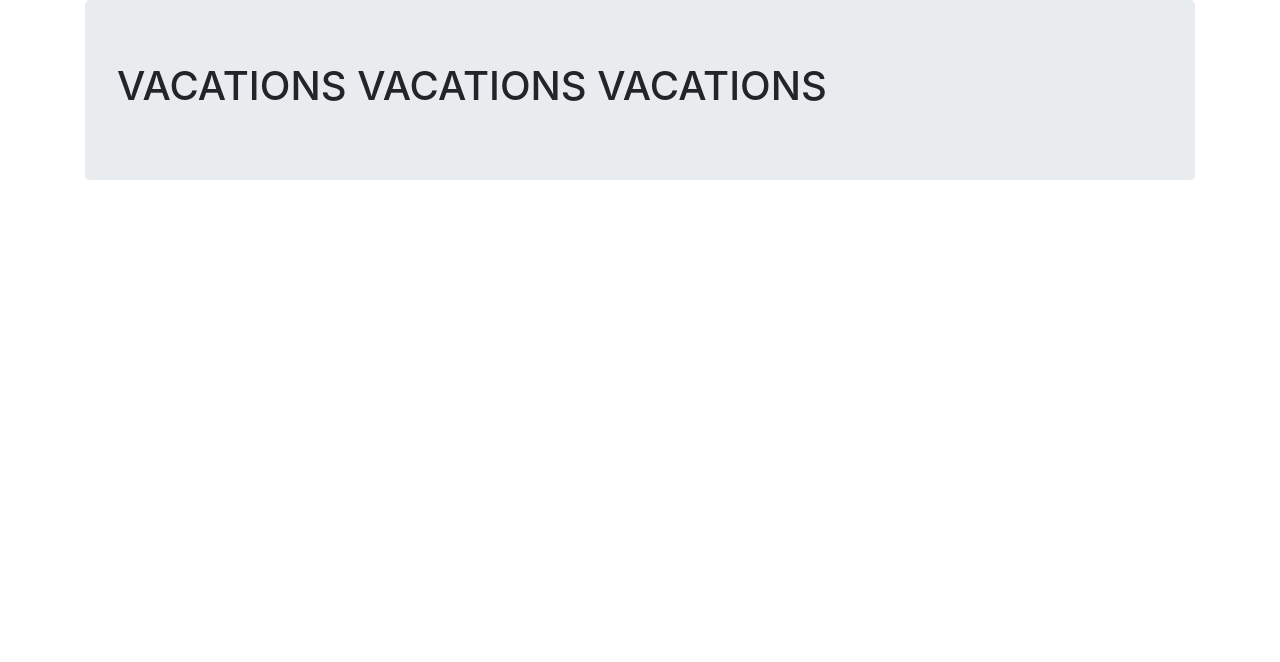
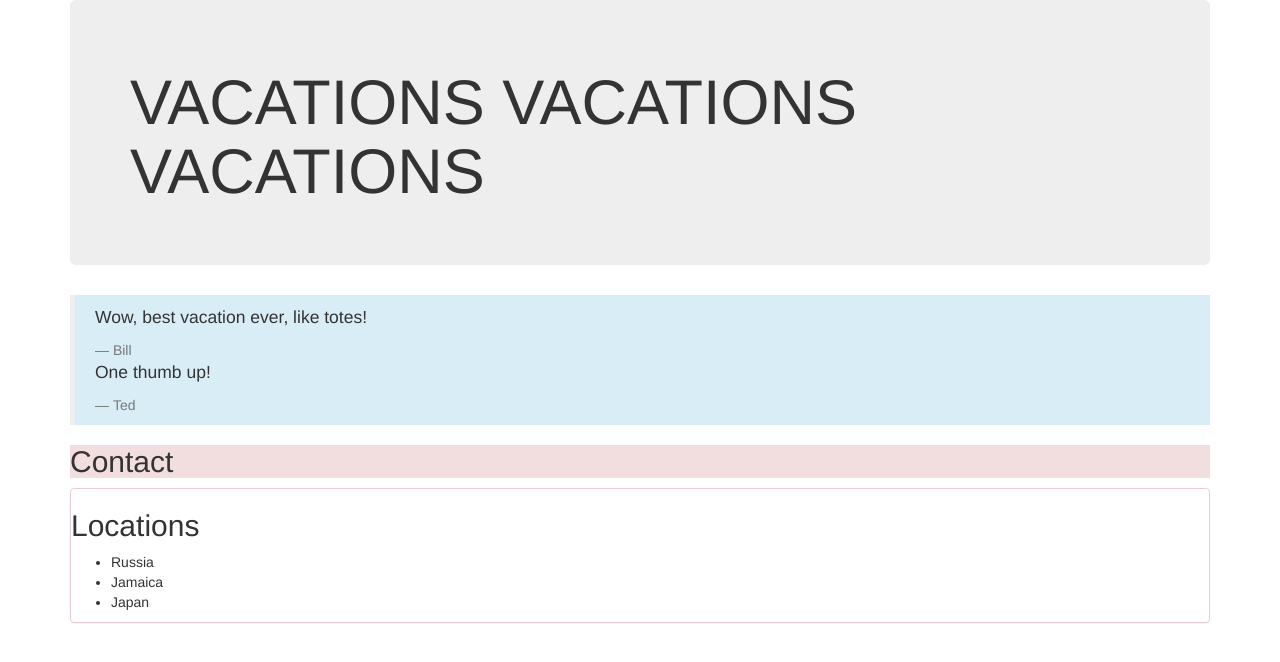
Before and after one commit to JamesBlocker/vacation-site, a plain HTML site: page index.html in a window 1280 px wide. Drawn offline with nearby package versions, Linux system fonts and the light colour scheme.

Commit message:
add locations and contacts sections, add panel, blockquotes and color styling

```diff
--- a/index.html
+++ b/index.html
@@ -2,15 +2,37 @@
 <html>
   <head>
     <link href="css/styles.css" rel="stylesheet" type="text/css">
-    <link rel="stylesheet" href="https://maxcdn.bootstrapcdn.com/bootstrap/4.0.0-beta/css/bootstrap.min.css" integrity="sha384-/Y6pD6FV/Vv2HJnA6t+vslU6fwYXjCFtcEpHbNJ0lyAFsXTsjBbfaDjzALeQsN6M" crossorigin="anonymous">
+    <link rel="stylesheet" href="https://maxcdn.bootstrapcdn.com/bootstrap/3.3.7/css/bootstrap.min.css" integrity="sha384-BVYiiSIFeK1dGmJRAkycuHAHRg32OmUcww7on3RYdg4Va+PmSTsz/K68vbdEjh4u" crossorigin="anonymous">
     <title>Greatest Vacation Page Ever!</title>
   </head>
 
   <body>
     <div class="container">
+
       <div class="jumbotron">
         <h1>VACATIONS VACATIONS VACATIONS</h1>
       </div>
+      <blockquote class="bg-info">
+        <p>Wow, best vacation ever, like totes!</p>
+          <footer>Bill</footer>
+        <p>One thumb up!</p>
+          <footer>Ted</footer>
+      </blockquote>
+
+      <div class="bg-danger">
+        <h2>Contact</h2>
+      </div>
+
+      <div class="panel panel-danger">
+        <h2>Locations</h2>
+        <ul>
+          <li>Russia</li>
+          <li>Jamaica</li>
+          <li>Japan</li>
+        </ul>
+      </div>
+
+
     </div>
   </body>
 </html>
```
